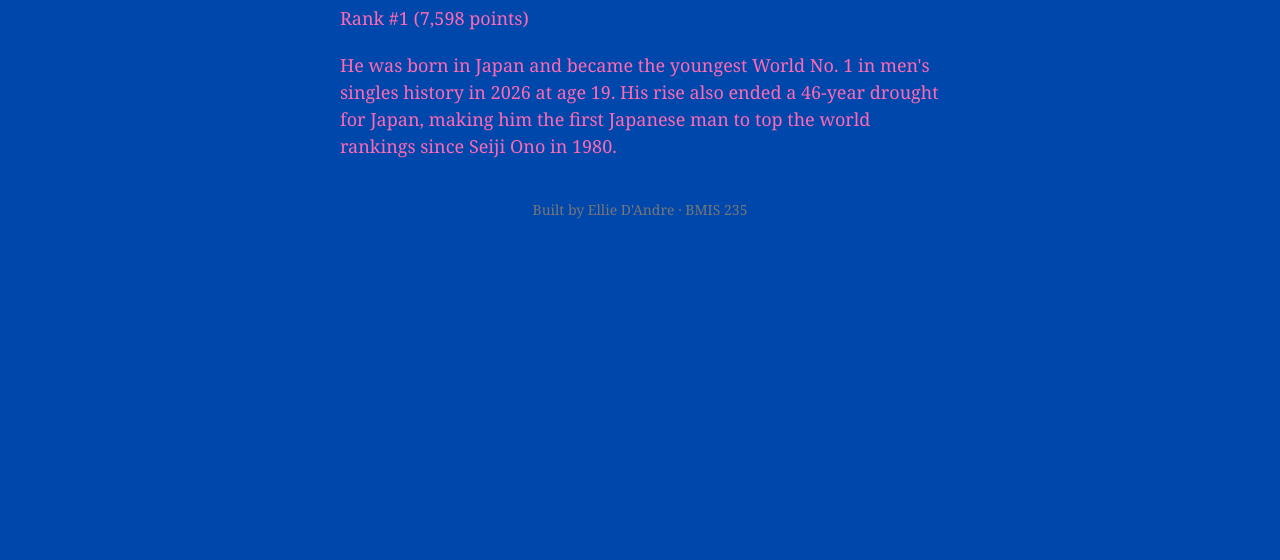
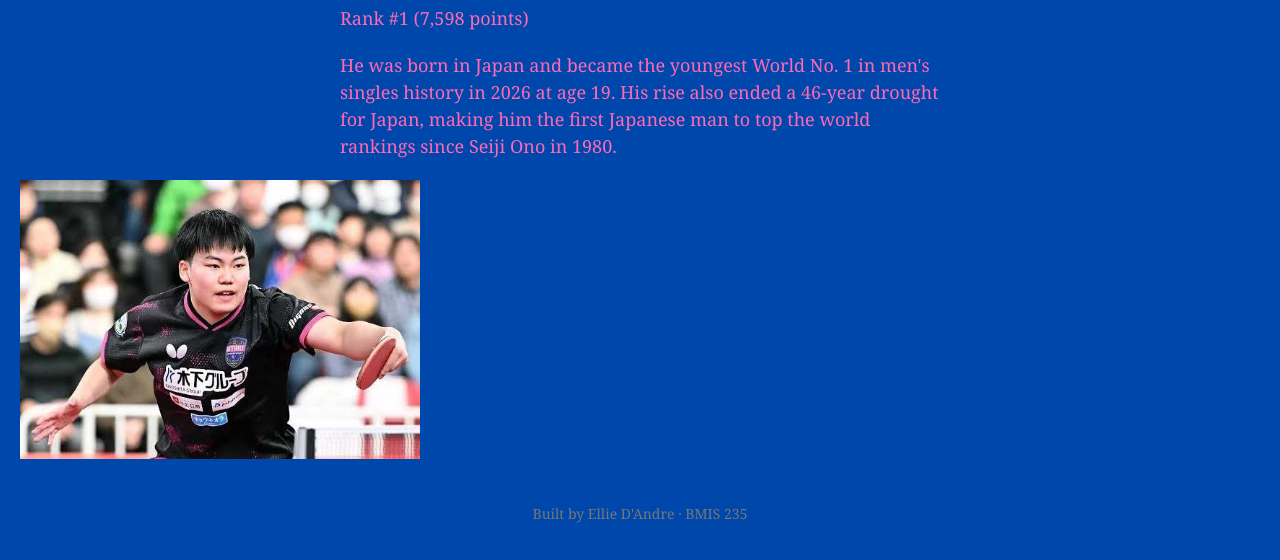
Before and after one commit to elliedeandre/bmis-html-4, a plain HTML site: page page1.html in a window 1280 px wide. Shown: the part 190-750 px from the top of the page. Drawn offline with Linux system fonts and the light colour scheme.

Commit message:
Add image of Sora Matsushima
Added an image of Sora Matsushima to the page.

```diff
--- a/page1.html
+++ b/page1.html
@@ -31,6 +31,7 @@
 <h1>Sora Matsushima</h1>
 <p>Rank #1 (7,598 points)</p>
 <p>He was born in Japan and became the youngest World No. 1 in men's singles history in 2026 at age 19. His rise also ended a 46-year drought for Japan, making him the first Japanese man to top the world rankings since Seiji Ono in 1980.</p>
+<img src="images.webp" alt="Sora Matsushima" width="400">
 
 <!-- Footer: Ellie D'Andre -->
 <footer>Built by Ellie D'Andre &middot; BMIS 235</footer>
```
